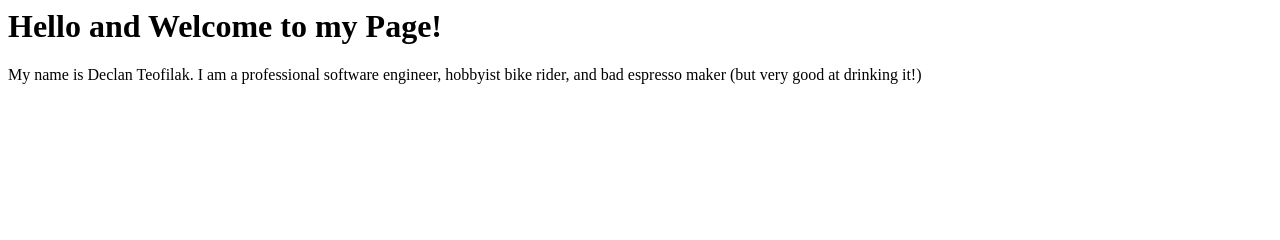
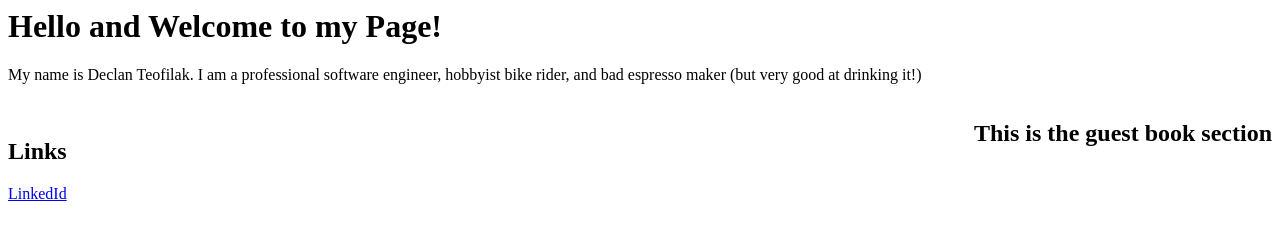
Before and after one commit to Declan-Teofilak/Declan-Teofilak.github.io, a plain HTML site: page index.html in a window 1280 px wide. Drawn offline with Linux system fonts and the light colour scheme.

Commit message:
Update for links section

```diff
--- a/index.html
+++ b/index.html
@@ -2,3 +2,11 @@
     <h1>Hello and Welcome to my Page!</h1>
     <P>My name is Declan Teofilak. I am a professional software engineer, hobbyist bike rider, and bad espresso maker (but very good at drinking it!)</P>
 </div>
+<div style="float: right;">
+    <h2>This is the guest book section</h2>
+</div>
+<br>
+<div>
+    <h2>Links</h2>
+    <a href="https://www.linkedin.com/in/declan-teofilak-287893171/">LinkedId</a>
+</div>
```
